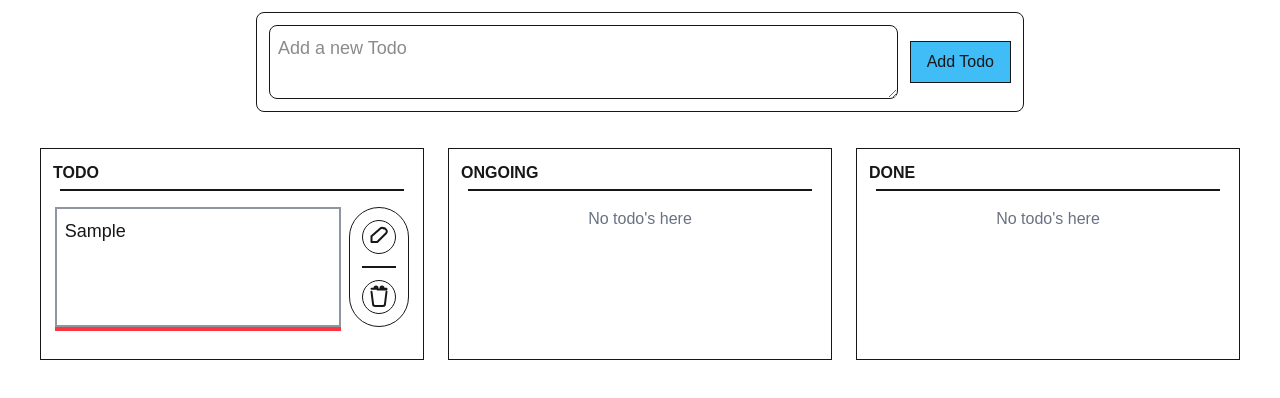
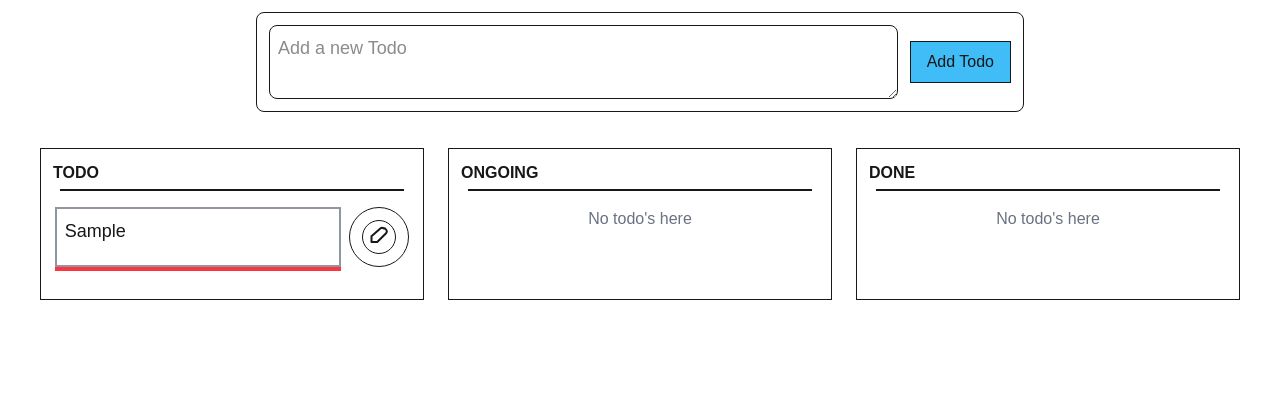
Before and after one commit to Radoslav-Marinovv/todo-next-zustand, a Next.js app: page / in a window 1280 px wide. Both pictures are taken after typing "Sample" into the empty fields and a click on the button "Add Todo". Shown: the top 398 px of the page. Built offline with nearby package versions, Linux system fonts and the light colour scheme.

Commit message:
refactor: simplify Todo component by adding the new button components

```diff
--- a/app/components/Task/Task.tsx
+++ b/app/components/Task/Task.tsx
@@ -3,6 +3,9 @@
 import { useEffect, useState } from "react";
 import { useTodoStore, type Todo } from "@/app/store/store";
 import { MAX_TODO_LENGTH, STATE_DONE, STATE_ONGOING, STATE_TODO } from "@/app/constants/constants";
+import RemoveTodoButton from "../Buttons/RemoveTodoButton";
+import EditTodoStartButton from "../Buttons/EditTodoStartButton";
+import EditTodoDoneButton from "../Buttons/EditTodoDoneButton";
 
 export default function Todo({ id, title, stateTitle, completed }: Todo) {
 
@@ -13,30 +16,11 @@ export default function Todo({ id, title, stateTitle, completed }: Todo) {
 
   const stateTextDecorationStyle = stateTitle === STATE_DONE ? 'line-through' : '';
 
-
   const [editMode, setEditMode] = useState(true);
   const [newTitle, setNewTitle] = useState(title);
 
-  const removeTodo = useTodoStore(state => state.removeTodo);
   const onDragStart = useTodoStore(state => state.onDragStart);
-  const changeTitle = useTodoStore(state => state.changeTitle);
   const changeCompleted = useTodoStore(state => state.changeCompleted);
-
-  function handleTodoEditModeEdit(event: React.MouseEvent | React.TouchEvent) {
-    event.preventDefault();
-    setEditMode(false);
-  }
-
-  function handleTodoEditModeDone(event: React.MouseEvent | React.TouchEvent) {
-    event.preventDefault();
-    setEditMode(true);
-    changeTitle(id, newTitle);
-  }
-
-  function handleRemoveTodo(event: React.MouseEvent | React.TouchEvent, id: Todo['id']) {
-    event.preventDefault();
-    removeTodo(id);
-  }
 
   useEffect(() => {
     if (stateTitle === STATE_DONE) {
@@ -68,61 +52,23 @@ export default function Todo({ id, title, stateTitle, completed }: Todo) {
             </textarea>
           </>
         }
-
       </section>
       <section
-        className="flex flex-col gap-3 p-3 justify-center items-center border rounded-full w-fit h-full hover:cursor-default"
+        className="flex flex-col gap-3 p-3 justify-center items-center border rounded-full w-fit h-fit hover:cursor-default"
       >
-        {editMode ?
-          !completed && <button
-            type="button"
-            title="edit start button"
-            onClick={handleTodoEditModeEdit}
-            className="hover:bg-blue-700/75 border rounded-full p-1">
-            <svg
-              xmlns="http://www.w3.org/2000/svg"
-              fill="none"
-              viewBox="0 0 24 24"
-              className="h-6 w-6 stroke-current stroke-2"
-            >
-              <path
-                strokeLinecap="round"
-                strokeLinejoin="round"
-                d="M16.862 3.487a2.5 2.5 0 00-3.536 0L4.5 11.25V17h5.75l8.826-8.826a2.5 2.5 0 000-3.536l-1.414-1.414z" />
-            </svg>
-          </button> : <button
-            type="button"
-            title="edit finish button"
-            onClick={handleTodoEditModeDone}
-            className="hover:bg-green-700/75 bg-green-600 border rounded-full p-1">
-            <svg
-              xmlns="http://www.w3.org/2000/svg"
-              fill="none"
-              viewBox="0 0 24 24"
-              className="h-6 w-6 stroke-current stroke-2">
-              <path
-                strokeLinecap="round"
-                strokeLinejoin="round"
-                d="M4.5 12l6 6L19.5 7" />
-            </svg>
-          </button>}
-        {!completed && <div className="border w-full"></div>}
-        <button
-          type="button"
-          title="delete button"
-          onClick={(event) => handleRemoveTodo(event, id)}
-          className="hover:bg-red-700/75 border rounded-full p-1 min-w-8">
-          <svg
-            xmlns="http://www.w3.org/2000/svg"
-            fill="none"
-            viewBox="0 0 24 24"
-            className="h-6 w-6 stroke-current stroke-2">
-            <path
-              strokeLinecap="round"
-              strokeLinejoin="round"
-              d="M19.5 6.75l-1.5 12a2.25 2.25 0 01-2.25 2.25H8.25a2.25 2.25 0 01-2.25-2.25l-1.5-12m15-3h-4.5m-6 0H4.5m3 0V3a1.5 1.5 0 013 0v1.5m6 0V3a1.5 1.5 0 00-3 0v1.5m6 0h-9" />
-          </svg>
-        </button>
+        {
+          editMode ?
+            !completed &&
+            <EditTodoStartButton setEditMode={setEditMode} />
+            :
+            <>
+              <EditTodoDoneButton id={id} newTitle={newTitle} setEditMode={setEditMode} />
+              {!completed && <div className="border w-full"></div>}
+              <RemoveTodoButton id={id} />
+            </>
+        }
+
+        {completed && <RemoveTodoButton id={id} />}
       </section>
     </div>
   );
```
